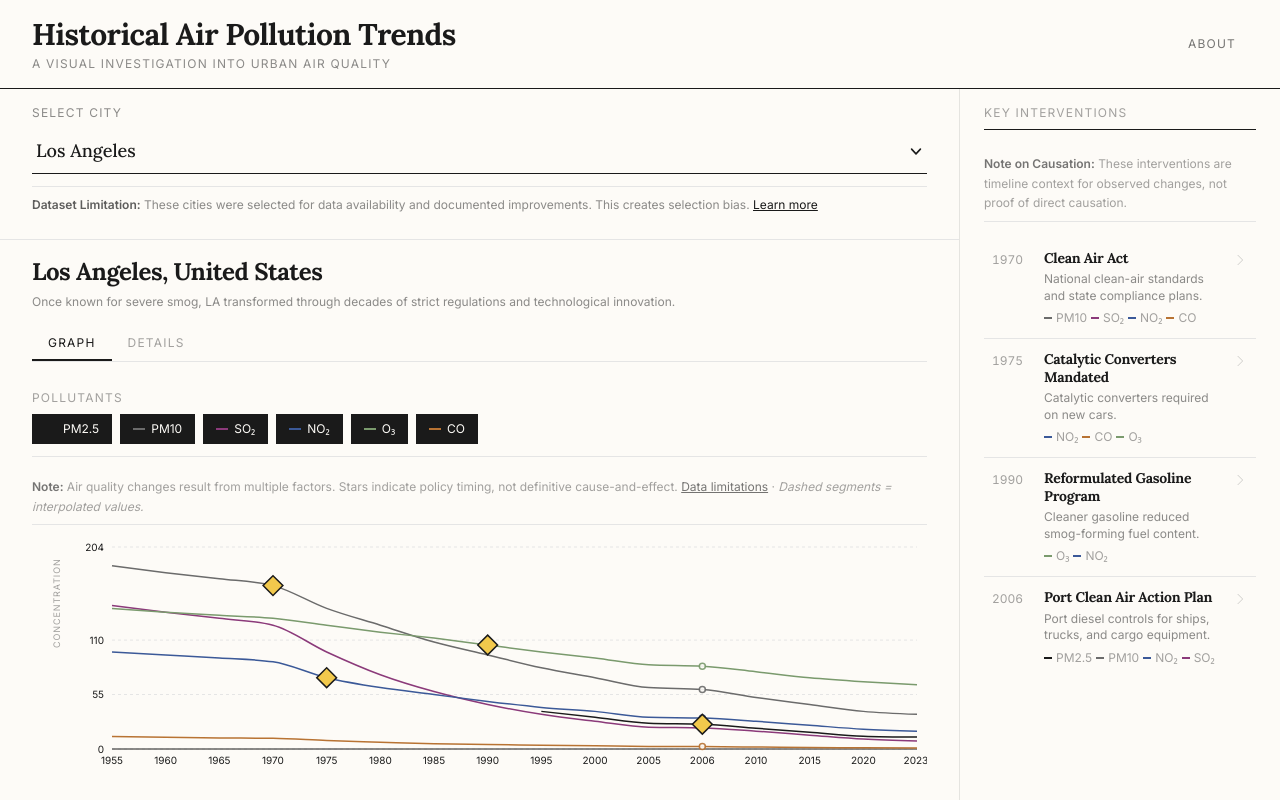
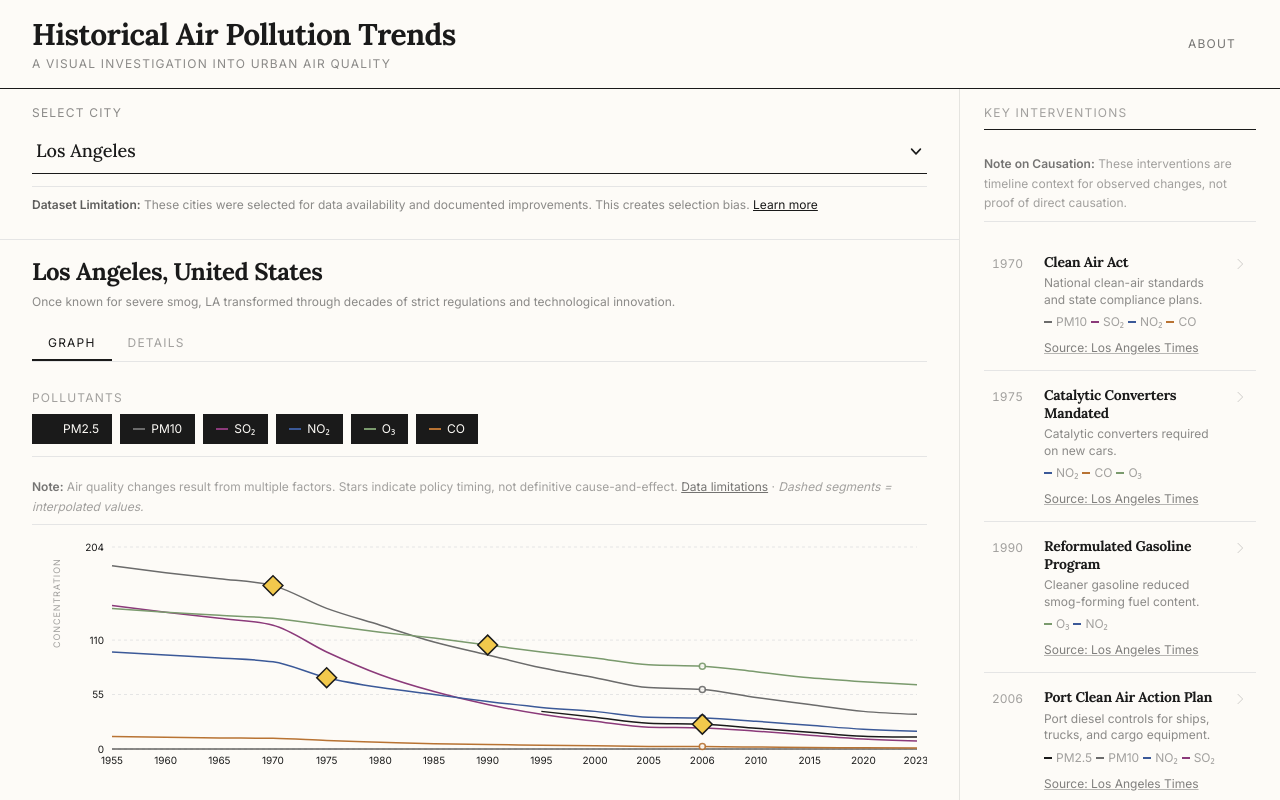
Before and after one commit to rakshran/aqi-tracker, a React (Vite) app: page / in a window 1280 px wide. Built offline with nearby package versions, Linux system fonts and the light colour scheme.

Commit message:
source linking

```diff
--- a/src/components/InterventionsPanel.jsx
+++ b/src/components/InterventionsPanel.jsx
@@ -39,13 +39,16 @@ export default function InterventionsPanel({
           const isSelected = selectedIntervention?.year === intervention.year;
 
           return (
-            <button
+            <div
               key={index}
-              onClick={() => onSelectIntervention(intervention)}
               className={cn(
-                "w-full text-left py-3 px-2 transition-all min-h-[60px]",
+                "px-2 py-3 transition-colors",
                 isSelected && shouldHighlightSelection && "bg-accent"
               )}
+            >
+              <button
+                onClick={() => onSelectIntervention(intervention)}
+                className="w-full text-left min-h-[60px]"
                 aria-label={`View details for ${intervention.title}`}
               >
                 <div className="flex items-start gap-3">
@@ -97,6 +100,22 @@ export default function InterventionsPanel({
                   </span>
                 </div>
               </button>
+
+              {intervention.sourceUrl && (
+                <div className="pl-[52px] mt-1">
+                  <a
+                    href={intervention.sourceUrl}
+                    target="_blank"
+                    rel="noopener noreferrer"
+                    title={intervention.sourceTitle || intervention.sourcePublication || 'Source article'}
+                    className="text-xs font-sans text-ink/55 underline decoration-ink/30 hover:text-ink transition-colors"
+                    aria-label={`Open source for ${intervention.title}`}
+                  >
+                    Source: {intervention.sourcePublication || 'Article'}
+                  </a>
+                </div>
+              )}
+            </div>
           );
         })}
       </div>
--- a/src/data/citiesData.js
+++ b/src/data/citiesData.js
@@ -184,24 +184,36 @@ export const citiesData = [
         year: 1970,
         title: 'Clean Air Act',
         description: 'National clean-air standards and state compliance plans.',
+        sourcePublication: 'Los Angeles Times',
+        sourceTitle: 'A Clean Air Act "Success Story": Carbon Monoxide',
+        sourceUrl: 'https://www.latimes.com/archives/la-xpm-2003-apr-24-na-pollute24-story.html',
         affectedPollutants: ['pm10', 'so2', 'no2', 'co'],
       },
       {
         year: 1975,
         title: 'Catalytic Converters Mandated',
         description: 'Catalytic converters required on new cars.',
+        sourcePublication: 'Los Angeles Times',
+        sourceTitle: 'Bad air days — 464 years of them',
+        sourceUrl: 'https://www.latimes.com/news/la-hy-125smogside21jun21-story.html',
         affectedPollutants: ['no2', 'co', 'o3'],
       },
       {
         year: 1990,
         title: 'Reformulated Gasoline Program',
         description: 'Cleaner gasoline reduced smog-forming fuel content.',
+        sourcePublication: 'Los Angeles Times',
+        sourceTitle: 'Reformulated Gas to Help Clear Southland\'s Skies',
+        sourceUrl: 'https://www.latimes.com/archives/la-xpm-1996-01-14-mn-24615-story.html',
         affectedPollutants: ['o3', 'no2'],
       },
       {
         year: 2006,
         title: 'Port Clean Air Action Plan',
         description: 'Port diesel controls for ships, trucks, and cargo equipment.',
+        sourcePublication: 'Los Angeles Times',
+        sourceTitle: 'L.A. and Long Beach mayors sign pact setting zero-emissions goals for ports',
+        sourceUrl: 'https://www.latimes.com/local/california/la-me-ports-clean-air-20170612-story.html',
         affectedPollutants: ['pm25', 'pm10', 'no2', 'so2'],
       },
     ],
@@ -244,24 +256,36 @@ export const citiesData = [
         year: 2008,
         title: 'Olympic Games Cleanup',
         description: 'Temporary Olympic-era factory and traffic restrictions.',
+        sourcePublication: 'The Guardian',
+        sourceTitle: 'Beijing Olympics: Emergency anti-smog plan announced for "Greyjing"',
+        sourceUrl: 'https://www.theguardian.com/environment/2008/jul/28/pollution.carbonemissions',
         affectedPollutants: ['pm10', 'so2', 'no2'],
       },
       {
         year: 2013,
         title: 'Air Pollution Action Plan',
         description: 'Five-year anti-smog plan targeting coal, traffic, and industry.',
+        sourcePublication: 'The Guardian',
+        sourceTitle: 'China launches new measures to tackle air pollution',
+        sourceUrl: 'https://www.theguardian.com/environment/chinas-choice/2013/jun/18/pollution-china',
         affectedPollutants: ['pm25', 'pm10', 'so2', 'no2', 'co'],
       },
       {
         year: 2017,
         title: 'Coal-Fired Heating Ban',
         description: 'Urban coal heating replaced with gas and electricity.',
+        sourcePublication: 'The Guardian',
+        sourceTitle: 'Poor bear brunt of Beijing coal cleanup with no heating at -6C',
+        sourceUrl: 'https://www.theguardian.com/world/2017/dec/04/poor-bear-brunt-beijing-coal-cleanup-with-no-heating-at--6c',
         affectedPollutants: ['pm25', 'pm10', 'so2', 'co'],
       },
       {
         year: 2020,
         title: 'Strictest Vehicle Emission Standards',
         description: 'China 6b tailpipe standards for new vehicles.',
+        sourcePublication: 'China Daily',
+        sourceTitle: 'China starts implementing tougher vehicle emission standards',
+        sourceUrl: 'https://www.chinadaily.com.cn/a/201907/02/WS5d1ac566a3103dbf1432b6d2.html',
         affectedPollutants: ['no2', 'pm25', 'co'],
       },
     ],
@@ -305,24 +329,36 @@ export const citiesData = [
         year: 1956,
         title: 'Clean Air Act',
         description: 'Smoke-control zones and smokeless fuel rules.',
+        sourcePublication: 'The Guardian',
+        sourceTitle: 'Pollutionwatch: Clean Air Act in 1956 cleared London smogs',
+        sourceUrl: 'https://www.theguardian.com/environment/2012/dec/09/pollutionwatch-clean-air-act-smog-london',
         affectedPollutants: ['pm10', 'so2', 'co'],
       },
       {
         year: 1968,
         title: 'Clean Air Act Extension',
         description: 'Expanded smoke-control coverage and enforcement.',
+        sourcePublication: 'The Guardian',
+        sourceTitle: 'Great Smog is history, but foul air still kills',
+        sourceUrl: 'https://www.theguardian.com/uk/2002/nov/24/greenpolitics.waste',
         affectedPollutants: ['pm10', 'so2'],
       },
       {
         year: 2003,
         title: 'Congestion Charge',
         description: 'Central London driving fee to curb traffic.',
+        sourcePublication: 'The Guardian',
+        sourceTitle: 'Thousands of drivers leave it late as congestion charge starts',
+        sourceUrl: 'https://www.theguardian.com/environment/2003/feb/17/londonpolitics.congestioncharging',
         affectedPollutants: ['no2', 'pm25', 'co'],
       },
       {
         year: 2019,
         title: 'Ultra Low Emission Zone (ULEZ)',
         description: 'Daily charges for high-emission vehicles in zone.',
+        sourcePublication: 'The Guardian',
+        sourceTitle: 'London prepares for launch of ultra-low emissions zone',
+        sourceUrl: 'https://www.theguardian.com/uk-news/2019/apr/06/london-prepares-for-launch-of-ultra-low-emissions-zone',
         affectedPollutants: ['no2', 'pm25', 'pm10'],
       },
     ],
@@ -361,24 +397,36 @@ export const citiesData = [
         year: 1989,
         title: 'Hoy No Circula Program',
         description: 'One weekday driving ban by license plate.',
+        sourcePublication: 'El País',
+        sourceTitle: 'La contingencia ambiental que mató al Hoy no circula',
+        sourceUrl: 'https://elpais.com/internacional/2016/05/04/mexico/1462323597_667758.html',
         affectedPollutants: ['no2', 'co', 'o3', 'pm10'],
       },
       {
         year: 1991,
         title: 'Unleaded Gasoline & Catalytic Converters',
         description: 'Unleaded fuel plus catalytic converters for new cars.',
+        sourcePublication: 'Los Angeles Times',
+        sourceTitle: 'World IN BRIEF: Mexico: Unleaded Gas to Be Sold to Reduce Smog',
+        sourceUrl: 'https://www.latimes.com/archives/la-xpm-1990-09-02-mn-2016-story.html',
         affectedPollutants: ['no2', 'co', 'pm10'],
       },
       {
         year: 2007,
         title: 'Metrobús Expansion',
         description: 'Citywide bus rapid transit expansion.',
+        sourcePublication: 'Expansión',
+        sourceTitle: 'El Metrobús entra a los Bonos verdes',
+        sourceUrl: 'https://expansion.mx/actualidad/2007/10/12/el-df-recibe-euros-por-el-metrobus',
         affectedPollutants: ['no2', 'pm25', 'co'],
       },
       {
         year: 2014,
         title: 'PROAIRE (Clean Air Program)',
         description: 'Multi-sector plan for industry, vehicles, and urban greening.',
+        sourcePublication: 'El País',
+        sourceTitle: 'La contingencia ambiental que mató al Hoy no circula',
+        sourceUrl: 'https://elpais.com/internacional/2016/05/04/mexico/1462323597_667758.html',
         affectedPollutants: ['o3', 'pm25', 'no2', 'so2'],
       },
     ],
@@ -414,24 +462,36 @@ export const citiesData = [
         year: 2016,
         title: 'Odd-Even Vehicle Scheme',
         description: 'Alternating license-plate driving limits during episodes.',
+        sourcePublication: 'The Indian Express',
+        sourceTitle: 'Delhi\'s odd-even scheme in 2016: Challenges and lessons',
+        sourceUrl: 'https://indianexpress.com/article/cities/delhi/delhi-odd-even-scheme-in-2016-arvind-kejriwal-pollution-5994067/lite/',
         affectedPollutants: ['no2', 'pm25', 'co'],
       },
       {
         year: 2017,
         title: 'BS-VI Emission Standards',
         description: 'Leap to BS-VI emission norms for new vehicles.',
+        sourcePublication: 'The Indian Express',
+        sourceTitle: 'BS-VI norms to be implemented from April 1, 2020 to curb vehicular pollution',
+        sourceUrl: 'https://indianexpress.com/article/india/india-news-india/bs-vi-norms-to-be-implemented-from-april-1-2020-to-curb-vehicular-pollution/',
         affectedPollutants: ['no2', 'pm25'],
       },
       {
         year: 2018,
         title: 'Construction & Industrial Restrictions',
         description: 'Seasonal construction and industry curbs on bad-air days.',
+        sourcePublication: 'The Indian Express',
+        sourceTitle: 'Delhi-NCR: EPCA shuts industries, bans construction activities',
+        sourceUrl: 'https://indianexpress.com/article/cities/delhi/delhi-ncr-epca-shuts-industries-bans-construction-activities-5507870/',
         affectedPollutants: ['pm10', 'pm25'],
       },
       {
         year: 2020,
         title: 'Stubble Burning Compensation',
         description: 'Farmer incentives to reduce crop-residue burning.',
+        sourcePublication: 'Hindustan Times',
+        sourceTitle: 'Stubble burning: Bio-decomposer spraying from October 11 in Delhi, says CM Kejriwal',
+        sourceUrl: 'https://www.hindustantimes.com/delhi-news/stubble-burning-bio-decomposer-spraying-from-october-11-in-delhi-says-cm-kejriwal/story-TCBeef5EY7tdVRs3UG0qOJ.html',
         affectedPollutants: ['pm25', 'pm10'],
       },
     ],
@@ -471,24 +531,36 @@ export const citiesData = [
         year: 1968,
         title: 'Air Pollution Control Law',
         description: 'National industrial and vehicle emission limits.',
+        sourcePublication: 'The Japan Times',
+        sourceTitle: 'Diet enacts expanded diesel pollution law',
+        sourceUrl: 'https://www.japantimes.co.jp/news/2001/06/20/national/diet-enacts-expanded-diesel-pollution-law/',
         affectedPollutants: ['so2', 'pm10', 'no2'],
       },
       {
         year: 1973,
         title: 'Diesel Emission Regulations',
         description: 'Tokyo tightened diesel standards beyond national rules.',
+        sourcePublication: 'The Japan Times',
+        sourceTitle: 'Tokyo declares war on diesels',
+        sourceUrl: 'https://www.japantimes.co.jp/opinion/1999/09/07/editorials/tokyo-declares-war-on-diesels/',
         affectedPollutants: ['pm10', 'no2'],
       },
       {
         year: 1999,
         title: 'Diesel Vehicle Ban',
         description: 'Older diesel vehicles barred from city roads.',
+        sourcePublication: 'The Japan Times',
+        sourceTitle: 'Tokyo bans "dirty" diesel vehicles',
+        sourceUrl: 'https://www.japantimes.co.jp/news/2000/12/16/national/tokyo-bans-dirty-diesel-vehicles/',
         affectedPollutants: ['pm25', 'pm10', 'no2'],
       },
       {
         year: 2010,
         title: 'Cap-and-Trade System',
         description: 'Mandatory emissions trading for large facilities.',
+        sourcePublication: 'The Guardian',
+        sourceTitle: 'Tokyo kicks off carbon trading scheme',
+        sourceUrl: 'https://www.theguardian.com/environment/2010/apr/08/tokyo-carbon-trading-scheme',
         affectedPollutants: ['pm25', 'no2', 'so2'],
       },
     ],
@@ -524,24 +596,36 @@ export const citiesData = [
         year: 2005,
         title: 'Natural Gas Bus Conversion',
         description: 'Diesel buses replaced with compressed natural gas.',
+        sourcePublication: 'Korea JoongAng Daily',
+        sourceTitle: 'Natural Gas-Powered Buses for Seoul Commuters',
+        sourceUrl: 'https://koreajoongangdaily.joins.com/2003/01/04/features/Natural-GasPowered-Buses-for-Seoul-Commuters/1878495.html',
         affectedPollutants: ['pm10', 'no2', 'co'],
       },
       {
         year: 2013,
         title: 'Eco-Mileage Program',
         description: 'Incentives for households and firms to save energy.',
+        sourcePublication: 'The Asia Business Daily',
+        sourceTitle: 'Seoul City Implements 4th Seasonal Fine Dust Management Plan',
+        sourceUrl: 'https://www.asiae.co.kr/en/article/2022113008513907618',
         affectedPollutants: ['no2', 'so2', 'co'],
       },
       {
         year: 2019,
         title: 'Fine Dust Emergency Reduction',
         description: 'Emergency curbs on traffic and industrial activity.',
+        sourcePublication: 'Korea JoongAng Daily',
+        sourceTitle: 'Gov’t launches emergency fine dust measures',
+        sourceUrl: 'https://koreajoongangdaily.joins.com/2019/02/22/socialAffairs/Govt-launches-emergency-fine-dust-measures/3059762.html',
         affectedPollutants: ['pm25', 'pm10'],
       },
       {
         year: 2021,
         title: 'Seasonal Fine Dust Management',
         description: 'Seasonal package on construction, vehicles, and regional dust.',
+        sourcePublication: 'The Asia Business Daily',
+        sourceTitle: 'South Korea to implement fourth seasonal fine dust management measures',
+        sourceUrl: 'https://www.asiae.co.kr/en/article/2022113008513907618',
         affectedPollutants: ['pm25', 'pm10', 'no2'],
       },
     ],
@@ -578,24 +662,36 @@ export const citiesData = [
         year: 1941,
         title: 'Smoke Control Ordinance',
         description: 'Early local law limiting smoke from homes and industry.',
+        sourcePublication: 'Los Angeles Times',
+        sourceTitle: 'Bad air days — 464 years of them',
+        sourceUrl: 'https://www.latimes.com/news/la-hy-125smogside21jun21-story.html',
         affectedPollutants: ['pm10', 'so2', 'co'],
       },
       {
         year: 1947,
         title: 'Smoke Control Enforcement',
         description: 'Stronger enforcement backed by industry and city leaders.',
+        sourcePublication: 'Los Angeles Times',
+        sourceTitle: 'Bad air days — 464 years of them',
+        sourceUrl: 'https://www.latimes.com/news/la-hy-125smogside21jun21-story.html',
         affectedPollutants: ['pm10', 'so2'],
       },
       {
         year: 1980,
         title: 'Steel Industry Decline',
         description: 'Mill closures and economic shift cut heavy emissions.',
+        sourcePublication: 'Associated Press',
+        sourceTitle: 'Pennsylvania county boosts air quality checks after US Steel plant explosion',
+        sourceUrl: 'https://apnews.com/article/ac04fad0d1cb7d7abe516d4b646c9a40',
         affectedPollutants: ['pm10', 'so2', 'no2', 'co'],
       },
       {
         year: 2003,
         title: 'Allegheny County Clean Air Plan',
         description: 'Regional controls on coke works and diesel sources.',
+        sourcePublication: 'Associated Press',
+        sourceTitle: 'Pennsylvania county boosts air quality checks after US Steel plant explosion',
+        sourceUrl: 'https://apnews.com/article/ac04fad0d1cb7d7abe516d4b646c9a40',
         affectedPollutants: ['pm25', 'pm10', 'so2'],
       },
     ],
```
Lines whose indentation alone changed are shown as unchanged.
